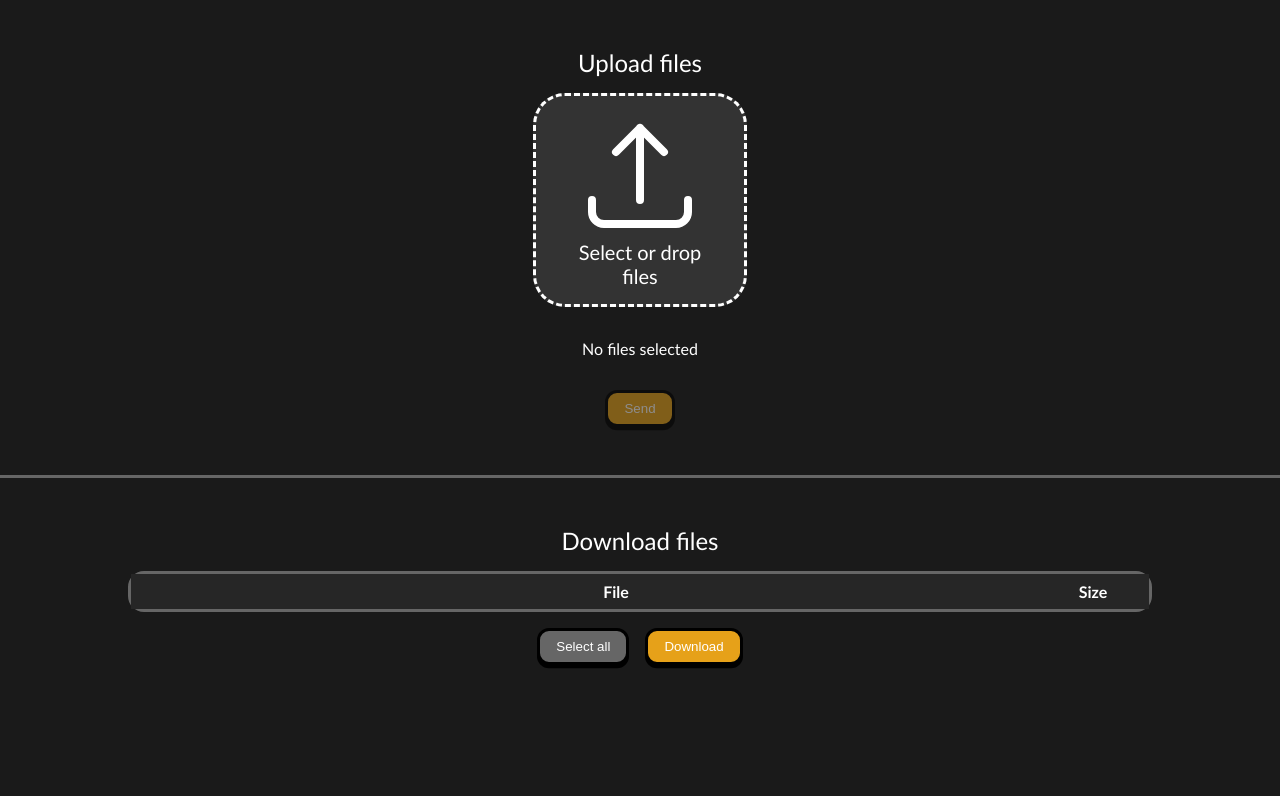
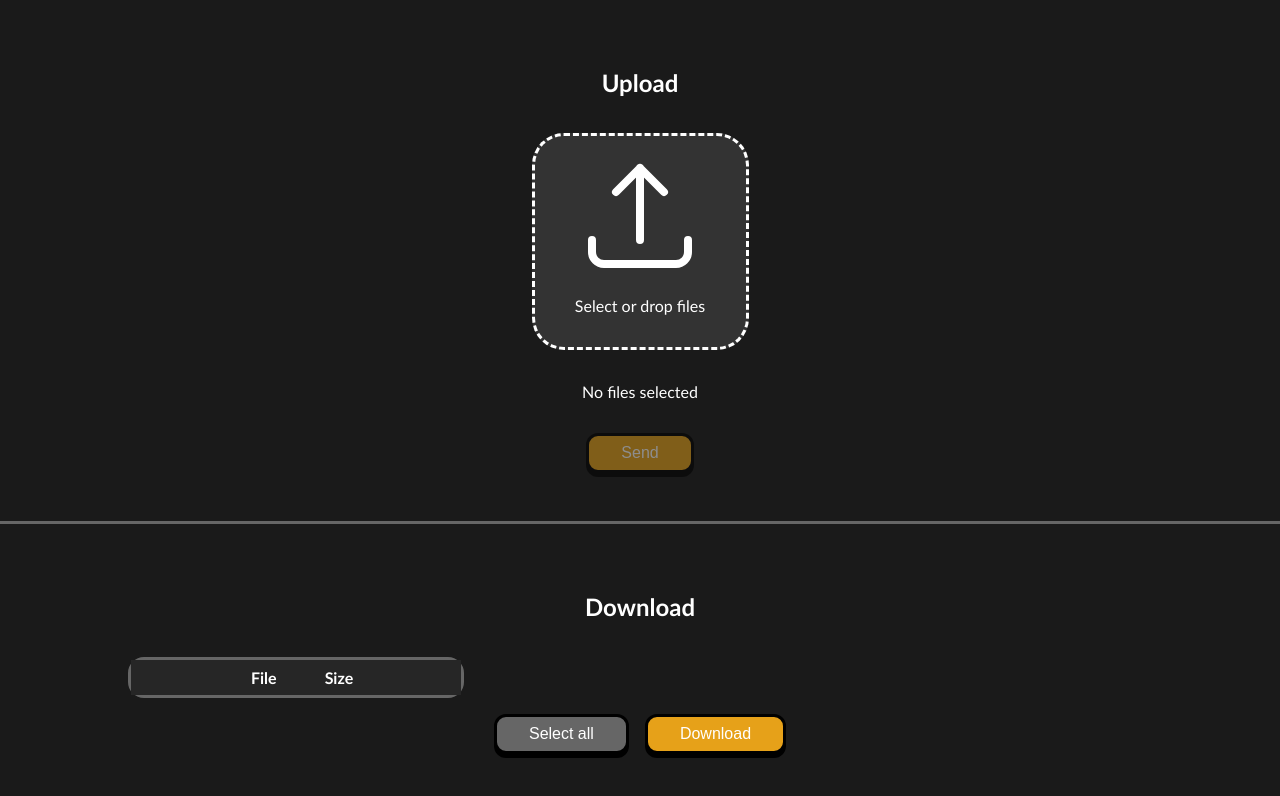
Before and after one commit to alkstr/file-transfer, a website: page public/index.html in a window 1280 px wide. Drawn offline with Linux system fonts and the light colour scheme; no server answers.

Commit message:
HTML and CSS adjustments

```diff
--- a/public/index.html
+++ b/public/index.html
@@ -15,14 +15,14 @@
     <main class="flex-col gap-large">
         <section>
             <form id="uploadForm" class="flex-col items-center gap-medium upload-form">
-                <span class="text-center font-large">Upload files</span>
-                <label id="selectButton" class="select-button flex-col items-center text-center font-medium">
-                    <svg class="select-icon" xmlns="http://www.w3.org/2000/svg" fill="none" viewBox="0 0 24 24"
-                        stroke-width="1.5" stroke="currentColor">
+                <h1 class="text-center">Upload</h1>
+                <label id="selectButton" class="select-button flex-col items-center text-center">
+                    <svg xmlns="http://www.w3.org/2000/svg" fill="none" viewBox="0 0 24 24" stroke-width="1.5"
+                        stroke="currentColor" width="8rem">
                         <path stroke-linecap="round" stroke-linejoin="round"
                             d="M3 16.5v2.25A2.25 2.25 0 0 0 5.25 21h13.5A2.25 2.25 0 0 0 21 18.75V16.5m-13.5-9L12 3m0 0 4.5 4.5M12 3v13.5" />
                     </svg>
-                    Select or drop files
+                    <p>Select or drop files</p>
                     <input id="filesInput" type="file" name="files" multiple required hidden />
                 </label>
                 <p id="selectionText" class="text-center">No files selected</p>
@@ -34,7 +34,7 @@
 
         <section class="flex-col items-center">
             <form id="downloadForm" class="upload-form flex-col gap-medium">
-                <span class="text-center font-large">Download files</span>
+                <h1 class="text-center">Download</h1>
 
                 <template id="filesTableItemTemplate">
                     <tr class="files-table-item">
@@ -44,6 +44,7 @@
                     </tr>
                 </template>
 
+                <div class="files-table-container">
                     <table id="filesTable" class="files-table">
                         <thead>
                             <tr>
@@ -54,6 +55,7 @@
                         </thead>
                         <tbody></tbody>
                     </table>
+                </div>
                 <div class="flex-row gap-medium justify-center">
                     <button id="selectAllButton" type="button" class="button">Select all</button>
                     <button id="downloadButton" class="button button-primary">
--- a/public/style.css
+++ b/public/style.css
@@ -1,11 +1,7 @@
-:root {
-    --icon-size: 8rem;
-}
-
 html,
 body {
     background-color: var(--color-bg);
-    color: #ffffff;
+    color: #fff;
     margin: 0;
     font-family: Trebuchet MS, Arial, sans-serif;
 }
@@ -16,12 +12,11 @@ footer {
 }
 
 .select-button {
-    color: #ffffff;
+    color: #fff;
     background-color: hsl(0, 0%, 20%);
-    width: 10rem;
     aspect-ratio: 1;
-    padding: 1rem 1.5rem;
-    border: var(--border-size) dashed #ffffff;
+    padding: 1rem;
+    border: var(--border-size) dashed #fff;
     border-radius: 2rem;
     cursor: pointer;
     user-select: none;
@@ -36,14 +31,13 @@ footer {
     background-color: hsl(0, 0%, 40%);
 }
 
-.select-icon {
-    width: var(--icon-size);
-    height: var(--icon-size);
+.files-table-container {
+    width: 80vw;
+    overflow-x: auto;
 }
 
 .files-table {
     table-layout: fixed;
-    width: 80vw;
     border-spacing: 0;
     border: var(--border-size) solid var(--color-basic);
     border-radius: 1rem;
@@ -56,12 +50,13 @@ footer {
 
 .files-table th:nth-child(3),
 .files-table td:nth-child(3) {
-    width: 6rem;
+    width: 7rem;
 }
 
 .files-table th {
-    padding: 0.5rem;
+    padding: 0.5rem 1.5rem;
     background-color: var(--color-bg-lighter);
+    text-align: left;
 }
 
 .files-table-item td {
@@ -75,7 +70,6 @@ footer {
     width: 1rem;
 }
 
-
 .files-table-item:nth-of-type(even) {
     background-color: var(--color-bg-lighter);
 }
--- a/public/utilities.css
+++ b/public/utilities.css
@@ -10,6 +10,7 @@
     --color-bg: hsl(0, 0%, 10%);
     --color-bg-lighter: hsl(0, 0%, 15%);
 
+    --font-basic: 16px;
     --font-medium: 1.25rem;
     --font-large: 1.5rem;
 
@@ -20,12 +21,21 @@
     --border-size: 0.2rem;
 }
 
-.font-medium {
+html {
+    font-size: var(--font-basic);
+}
+
+h1 {
+    font-size: var(--font-large);
+}
+
+h2 {
     font-size: var(--font-medium);
 }
 
-.font-large {
-    font-size: var(--font-large);
+input[type="checkbox"] {
+    width: 1rem;
+    height: 1rem;
 }
 
 .gap-large {
@@ -66,10 +76,6 @@
     text-align: center;
 }
 
-.w-8 {
-    width:8rem;
-}
-
 .separator {
     border-bottom: var(--border-size) solid var(--color-basic);
 }
@@ -78,7 +84,8 @@
     color: rgb(255, 255, 255);
     background-color: var(--color-basic);
     position: relative;
-    padding: 0.5rem 1rem;
+    padding: 0.5rem 2rem;
+    font-size: 1rem;
     border: var(--border-size) solid var(--color-shadow);
     border-radius: 0.75rem;
     cursor: pointer;
```
Lines whose indentation alone changed are shown as unchanged.
